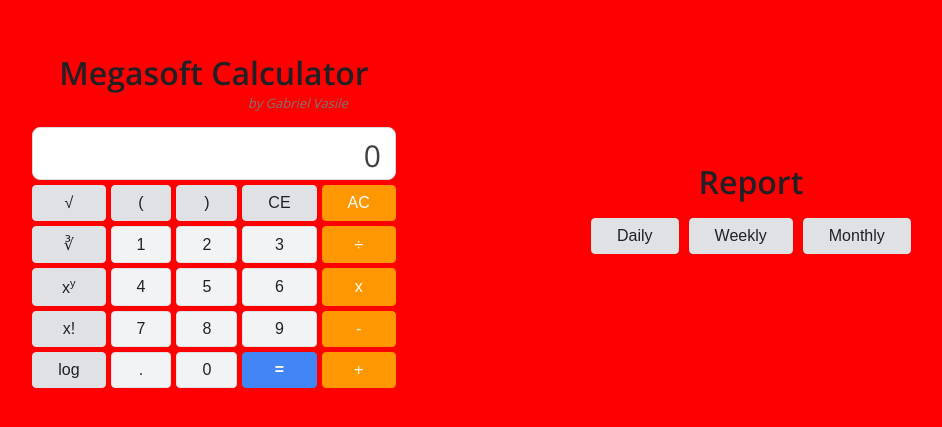
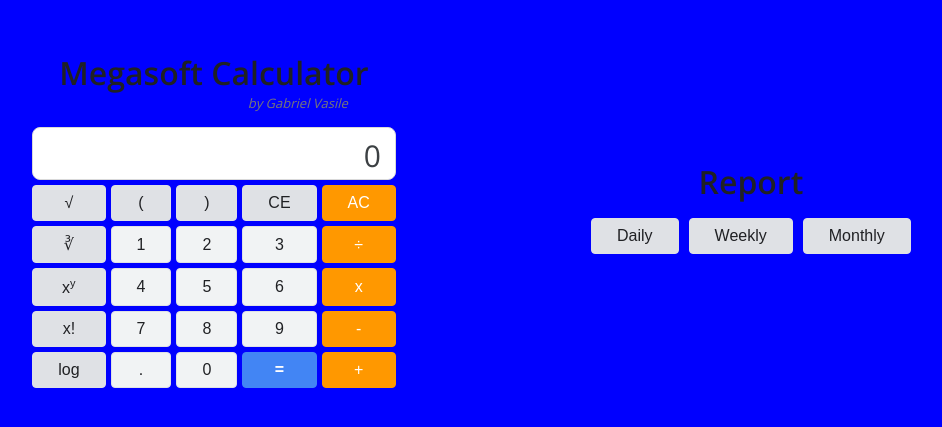
Before and after one commit to gabycasper007/megasoftcalculator, a React (Create React App) app: page / in a window 1280 px wide. Shown: the part 199-626 px from the top of the page, without its empty margins (166-1108 px from the left). Built offline with nearby package versions, Linux system fonts and the light colour scheme.

Commit message:
test change 2

```diff
--- a/src/App.css
+++ b/src/App.css
@@ -1,7 +1,7 @@
 body {
   font-family: "Open Sans", arial,sans-serif;
   color: #202124;
-  background: red;
+  background: blue;
 }
 
 .App {
```
Also changed, not shown: 1 other file (tests, documents, lock files or other folders).
